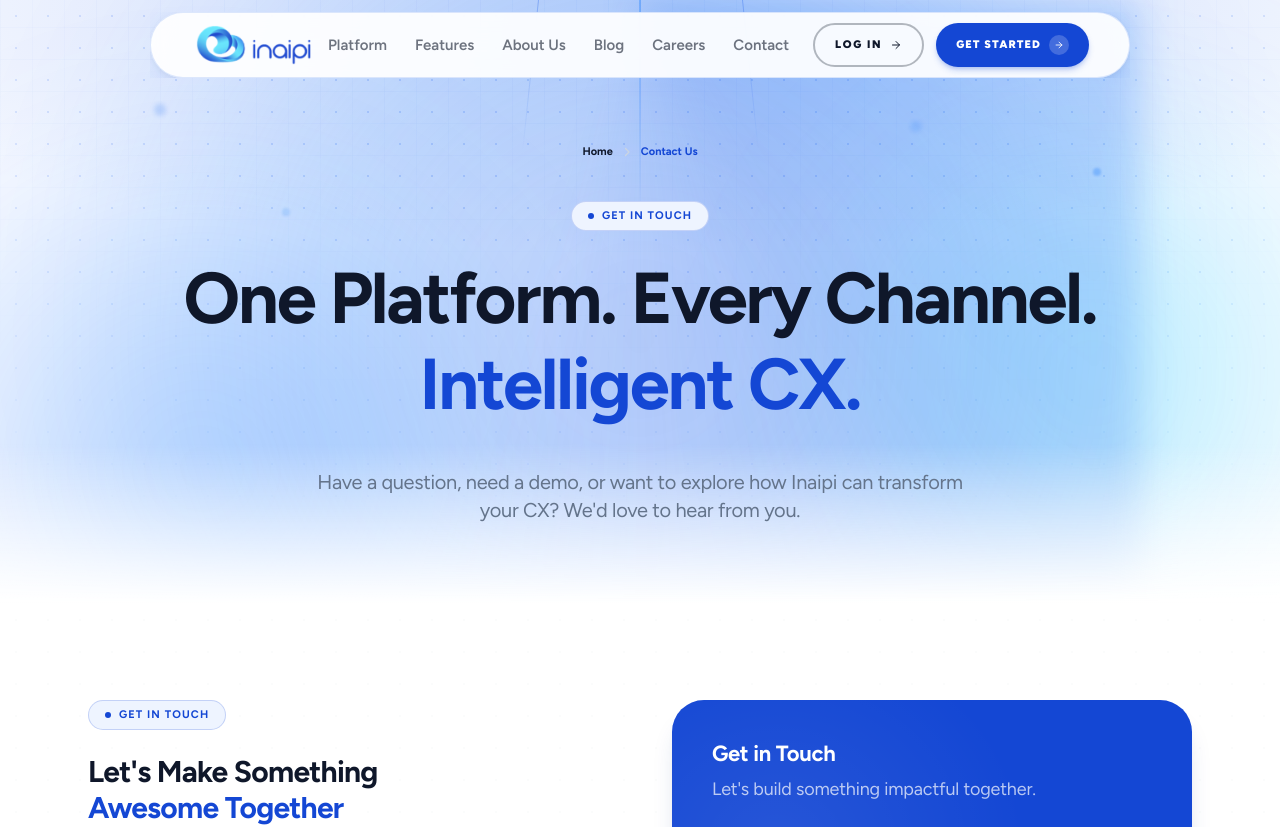
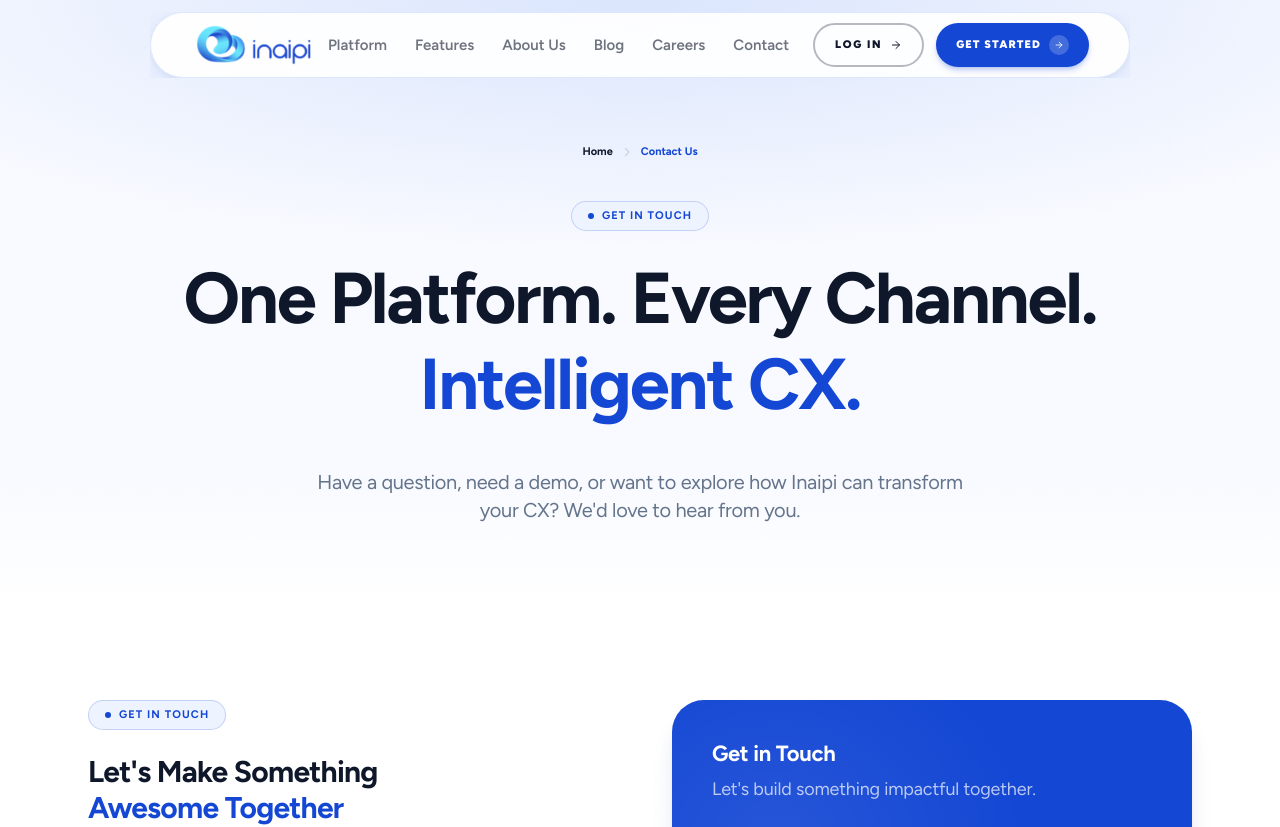
Before and after one commit to varalakshmivaru231020-svg/inaipi, a Next.js app: page /contact in a window 1280 px wide. Shown: the top 827 px of the page. Built offline with nearby package versions, Linux system fonts and the light colour scheme.

Commit message:
perf: remove heavy animated blobs from Career and Contact hero sections
Co-Authored-By: Claude Sonnet 4.6 <noreply@anthropic.com>

```diff
--- a/src/app/career/page.tsx
+++ b/src/app/career/page.tsx
@@ -26,22 +26,9 @@ export default function CareerPage() {
       {/* Hero */}
       <section className="pt-36 pb-20 relative overflow-hidden" style={{ background: '#f8faff' }}>
         <div className="absolute inset-0 z-0 pointer-events-none overflow-hidden">
-          <div className="absolute inset-0" style={{ background: 'radial-gradient(ellipse 100% 60% at 50% 0%, rgba(37,99,235,0.18) 0%, transparent 70%)' }} />
-          <div className="absolute inset-0" style={{ backgroundImage: 'radial-gradient(circle, rgba(37,99,235,0.18) 1.2px, transparent 1.2px)', backgroundSize: '32px 32px', maskImage: 'radial-gradient(ellipse 100% 85% at 50% 10%, black 30%, transparent 100%)' }} />
-          <div className="absolute inset-0" style={{ backgroundImage: 'repeating-linear-gradient(0deg, rgba(37,99,235,0.04) 0px, rgba(37,99,235,0.04) 1px, transparent 1px, transparent 32px), repeating-linear-gradient(90deg, rgba(37,99,235,0.04) 0px, rgba(37,99,235,0.04) 1px, transparent 1px, transparent 32px)', maskImage: 'radial-gradient(ellipse 100% 70% at 50% 0%, black 0%, transparent 100%)' }} />
-          <motion.div className="absolute rounded-full" style={{ width: 1100, height: 1100, top: '-35%', left: '50%', x: '-50%', background: 'radial-gradient(circle, rgba(37,99,235,0.32) 0%, rgba(0,111,255,0.18) 40%, transparent 70%)', filter: 'blur(90px)' }} animate={{ scale: [1, 1.12, 1], opacity: [0.8, 1, 0.8] }} transition={{ duration: 10, repeat: Infinity, ease: 'easeInOut' }} />
-          <motion.div className="absolute rounded-full" style={{ width: 800, height: 800, top: '5%', left: '-20%', background: 'radial-gradient(circle, rgba(0,111,255,0.26) 0%, transparent 65%)', filter: 'blur(80px)' }} animate={{ x: [0, 60, 0], y: [0, 40, 0] }} transition={{ duration: 14, repeat: Infinity, ease: 'easeInOut' }} />
-          <motion.div className="absolute rounded-full" style={{ width: 700, height: 700, top: '0%', right: '-15%', background: 'radial-gradient(circle, rgba(0,231,255,0.22) 0%, transparent 65%)', filter: 'blur(80px)' }} animate={{ x: [0, -60, 0], y: [0, 50, 0] }} transition={{ duration: 16, repeat: Infinity, ease: 'easeInOut', delay: 2 }} />
-          <motion.div className="absolute w-3 h-3 rounded-full bg-blue-500/40" style={{ top: '18%', left: '12%', filter: 'blur(2px)' }} animate={{ y: [0, -18, 0], opacity: [0.4, 0.9, 0.4] }} transition={{ duration: 5, repeat: Infinity, ease: 'easeInOut' }} />
-          <motion.div className="absolute w-2 h-2 rounded-full bg-[#006fff]/50" style={{ top: '28%', right: '14%', filter: 'blur(1px)' }} animate={{ y: [0, -14, 0], opacity: [0.5, 1, 0.5] }} transition={{ duration: 4.5, repeat: Infinity, ease: 'easeInOut', delay: 1 }} />
-          <motion.div className="absolute w-4 h-4 rounded-full bg-[#00e7ff]/30" style={{ top: '10%', left: '38%', filter: 'blur(3px)' }} animate={{ y: [0, -22, 0], opacity: [0.3, 0.8, 0.3] }} transition={{ duration: 6, repeat: Infinity, ease: 'easeInOut', delay: 0.5 }} />
-          <motion.div className="absolute w-2 h-2 rounded-full bg-blue-400/50" style={{ top: '35%', left: '22%', filter: 'blur(1px)' }} animate={{ y: [0, -12, 0], opacity: [0.4, 0.9, 0.4] }} transition={{ duration: 3.8, repeat: Infinity, ease: 'easeInOut', delay: 1.5 }} />
-          <motion.div className="absolute w-3 h-3 rounded-full bg-[#006fff]/35" style={{ top: '20%', right: '28%', filter: 'blur(2px)' }} animate={{ y: [0, -16, 0], opacity: [0.35, 0.8, 0.35] }} transition={{ duration: 5.5, repeat: Infinity, ease: 'easeInOut', delay: 0.8 }} />
-          <div className="absolute top-0 left-1/2 -translate-x-1/2 w-[1000px] h-[600px]" style={{ background: 'conic-gradient(from 255deg at 50% 0%, transparent 15%, rgba(37,99,235,0.18) 30%, rgba(0,111,255,0.22) 50%, rgba(37,99,235,0.18) 70%, transparent 85%)', filter: 'blur(18px)' }} />
-          <div className="absolute top-0 left-1/2 -translate-x-1/2 w-px h-[35%]" style={{ background: 'linear-gradient(to bottom, rgba(0,111,255,0.6) 0%, transparent 100%)' }} />
-          <div className="absolute top-0 left-[42%] w-px h-[25%]" style={{ background: 'linear-gradient(to bottom, rgba(37,99,235,0.35) 0%, transparent 100%)', transform: 'rotate(6deg)', transformOrigin: 'top' }} />
-          <div className="absolute top-0 left-[58%] w-px h-[25%]" style={{ background: 'linear-gradient(to bottom, rgba(37,99,235,0.35) 0%, transparent 100%)', transform: 'rotate(-6deg)', transformOrigin: 'top' }} />
-          <div className="absolute bottom-0 left-0 right-0 h-40" style={{ background: 'linear-gradient(to top, white 0%, transparent 100%)' }} />
+          <div className="absolute inset-0" style={{ background: 'radial-gradient(ellipse 100% 60% at 50% 0%, rgba(37,99,235,0.14) 0%, transparent 70%)' }} />
+          <div className="absolute inset-0 opacity-[0.03]" style={{ backgroundImage: 'radial-gradient(#1447d4 1px, transparent 1px)', backgroundSize: '32px 32px' }} />
+          <div className="absolute bottom-0 left-0 right-0 h-32" style={{ background: 'linear-gradient(to top, #f8faff 0%, transparent 100%)' }} />
         </div>
 
         <div className="container mx-auto px-6 max-w-6xl relative z-10">
--- a/src/app/contact/page.tsx
+++ b/src/app/contact/page.tsx
@@ -25,22 +25,9 @@ export default function ContactPage() {
       {/* ── HERO ── */}
       <section className="pt-36 pb-20 relative overflow-hidden" style={{ background: '#f8faff' }}>
         <div className="absolute inset-0 z-0 pointer-events-none overflow-hidden">
-          <div className="absolute inset-0" style={{ background: 'radial-gradient(ellipse 100% 60% at 50% 0%, rgba(37,99,235,0.18) 0%, transparent 70%)' }} />
-          <div className="absolute inset-0" style={{ backgroundImage: 'radial-gradient(circle, rgba(37,99,235,0.18) 1.2px, transparent 1.2px)', backgroundSize: '32px 32px', maskImage: 'radial-gradient(ellipse 100% 85% at 50% 10%, black 30%, transparent 100%)' }} />
-          <div className="absolute inset-0" style={{ backgroundImage: 'repeating-linear-gradient(0deg, rgba(37,99,235,0.04) 0px, rgba(37,99,235,0.04) 1px, transparent 1px, transparent 32px), repeating-linear-gradient(90deg, rgba(37,99,235,0.04) 0px, rgba(37,99,235,0.04) 1px, transparent 1px, transparent 32px)', maskImage: 'radial-gradient(ellipse 100% 70% at 50% 0%, black 0%, transparent 100%)' }} />
-          <motion.div className="absolute rounded-full" style={{ width: 1100, height: 1100, top: '-35%', left: '50%', x: '-50%', background: 'radial-gradient(circle, rgba(37,99,235,0.32) 0%, rgba(0,111,255,0.18) 40%, transparent 70%)', filter: 'blur(90px)' }} animate={{ scale: [1, 1.12, 1], opacity: [0.8, 1, 0.8] }} transition={{ duration: 10, repeat: Infinity, ease: 'easeInOut' }} />
-          <motion.div className="absolute rounded-full" style={{ width: 800, height: 800, top: '5%', left: '-20%', background: 'radial-gradient(circle, rgba(0,111,255,0.26) 0%, transparent 65%)', filter: 'blur(80px)' }} animate={{ x: [0, 60, 0], y: [0, 40, 0] }} transition={{ duration: 14, repeat: Infinity, ease: 'easeInOut' }} />
-          <motion.div className="absolute rounded-full" style={{ width: 700, height: 700, top: '0%', right: '-15%', background: 'radial-gradient(circle, rgba(0,231,255,0.22) 0%, transparent 65%)', filter: 'blur(80px)' }} animate={{ x: [0, -60, 0], y: [0, 50, 0] }} transition={{ duration: 16, repeat: Infinity, ease: 'easeInOut', delay: 2 }} />
-          <motion.div className="absolute w-3 h-3 rounded-full bg-blue-500/40" style={{ top: '18%', left: '12%', filter: 'blur(2px)' }} animate={{ y: [0, -18, 0], opacity: [0.4, 0.9, 0.4] }} transition={{ duration: 5, repeat: Infinity, ease: 'easeInOut' }} />
-          <motion.div className="absolute w-2 h-2 rounded-full bg-[#006fff]/50" style={{ top: '28%', right: '14%', filter: 'blur(1px)' }} animate={{ y: [0, -14, 0], opacity: [0.5, 1, 0.5] }} transition={{ duration: 4.5, repeat: Infinity, ease: 'easeInOut', delay: 1 }} />
-          <motion.div className="absolute w-4 h-4 rounded-full bg-[#00e7ff]/30" style={{ top: '10%', left: '38%', filter: 'blur(3px)' }} animate={{ y: [0, -22, 0], opacity: [0.3, 0.8, 0.3] }} transition={{ duration: 6, repeat: Infinity, ease: 'easeInOut', delay: 0.5 }} />
-          <motion.div className="absolute w-2 h-2 rounded-full bg-blue-400/50" style={{ top: '35%', left: '22%', filter: 'blur(1px)' }} animate={{ y: [0, -12, 0], opacity: [0.4, 0.9, 0.4] }} transition={{ duration: 3.8, repeat: Infinity, ease: 'easeInOut', delay: 1.5 }} />
-          <motion.div className="absolute w-3 h-3 rounded-full bg-[#006fff]/35" style={{ top: '20%', right: '28%', filter: 'blur(2px)' }} animate={{ y: [0, -16, 0], opacity: [0.35, 0.8, 0.35] }} transition={{ duration: 5.5, repeat: Infinity, ease: 'easeInOut', delay: 0.8 }} />
-          <div className="absolute top-0 left-1/2 -translate-x-1/2 w-[1000px] h-[600px]" style={{ background: 'conic-gradient(from 255deg at 50% 0%, transparent 15%, rgba(37,99,235,0.18) 30%, rgba(0,111,255,0.22) 50%, rgba(37,99,235,0.18) 70%, transparent 85%)', filter: 'blur(18px)' }} />
-          <div className="absolute top-0 left-1/2 -translate-x-1/2 w-px h-[35%]" style={{ background: 'linear-gradient(to bottom, rgba(0,111,255,0.6) 0%, transparent 100%)' }} />
-          <div className="absolute top-0 left-[42%] w-px h-[25%]" style={{ background: 'linear-gradient(to bottom, rgba(37,99,235,0.35) 0%, transparent 100%)', transform: 'rotate(6deg)', transformOrigin: 'top' }} />
-          <div className="absolute top-0 left-[58%] w-px h-[25%]" style={{ background: 'linear-gradient(to bottom, rgba(37,99,235,0.35) 0%, transparent 100%)', transform: 'rotate(-6deg)', transformOrigin: 'top' }} />
-          <div className="absolute bottom-0 left-0 right-0 h-40" style={{ background: 'linear-gradient(to top, white 0%, transparent 100%)' }} />
+          <div className="absolute inset-0" style={{ background: 'radial-gradient(ellipse 100% 60% at 50% 0%, rgba(37,99,235,0.14) 0%, transparent 70%)' }} />
+          <div className="absolute inset-0 opacity-[0.03]" style={{ backgroundImage: 'radial-gradient(#1447d4 1px, transparent 1px)', backgroundSize: '32px 32px' }} />
+          <div className="absolute bottom-0 left-0 right-0 h-32" style={{ background: 'linear-gradient(to top, white 0%, transparent 100%)' }} />
         </div>
 
         <div className="container mx-auto px-6 max-w-6xl relative z-10">
```
